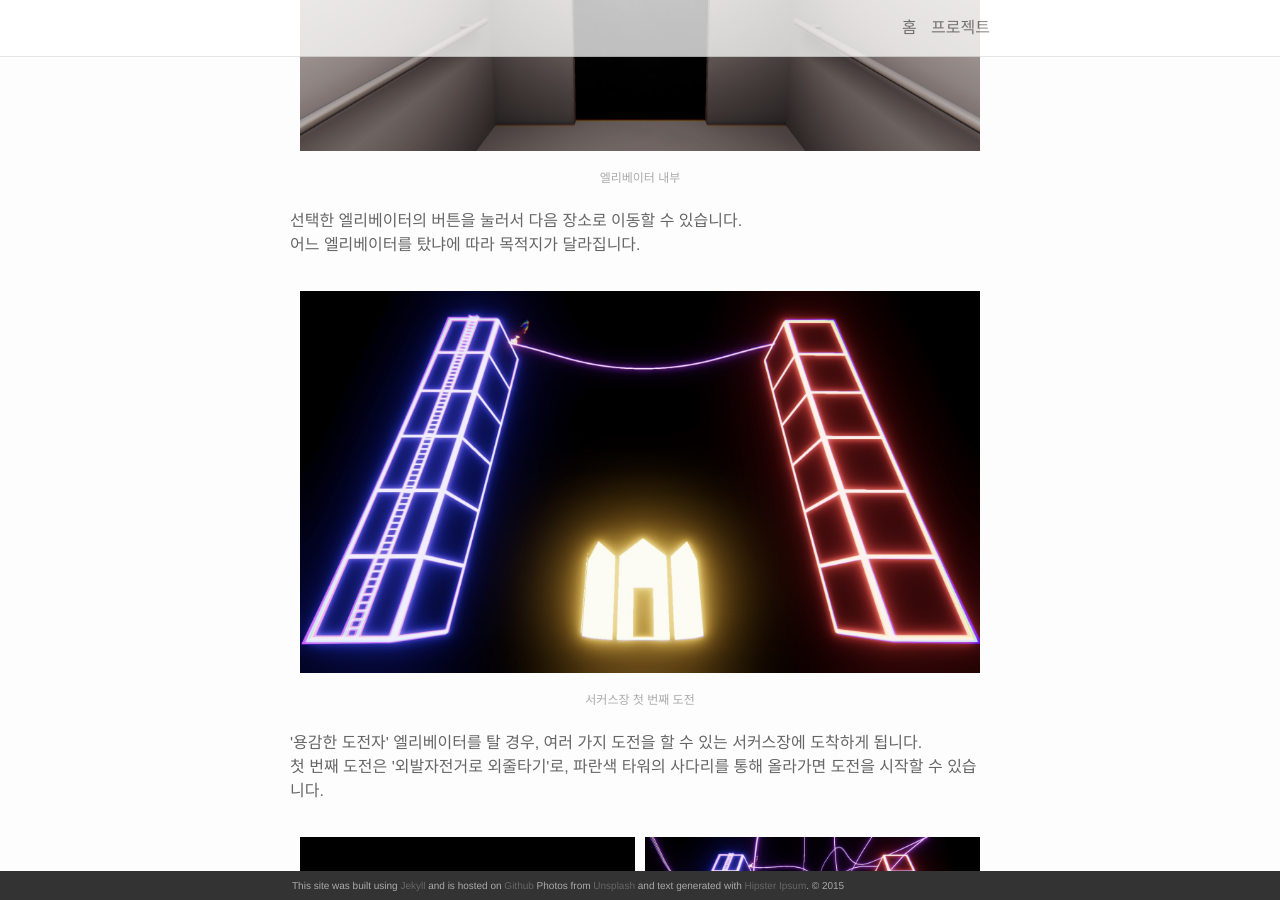
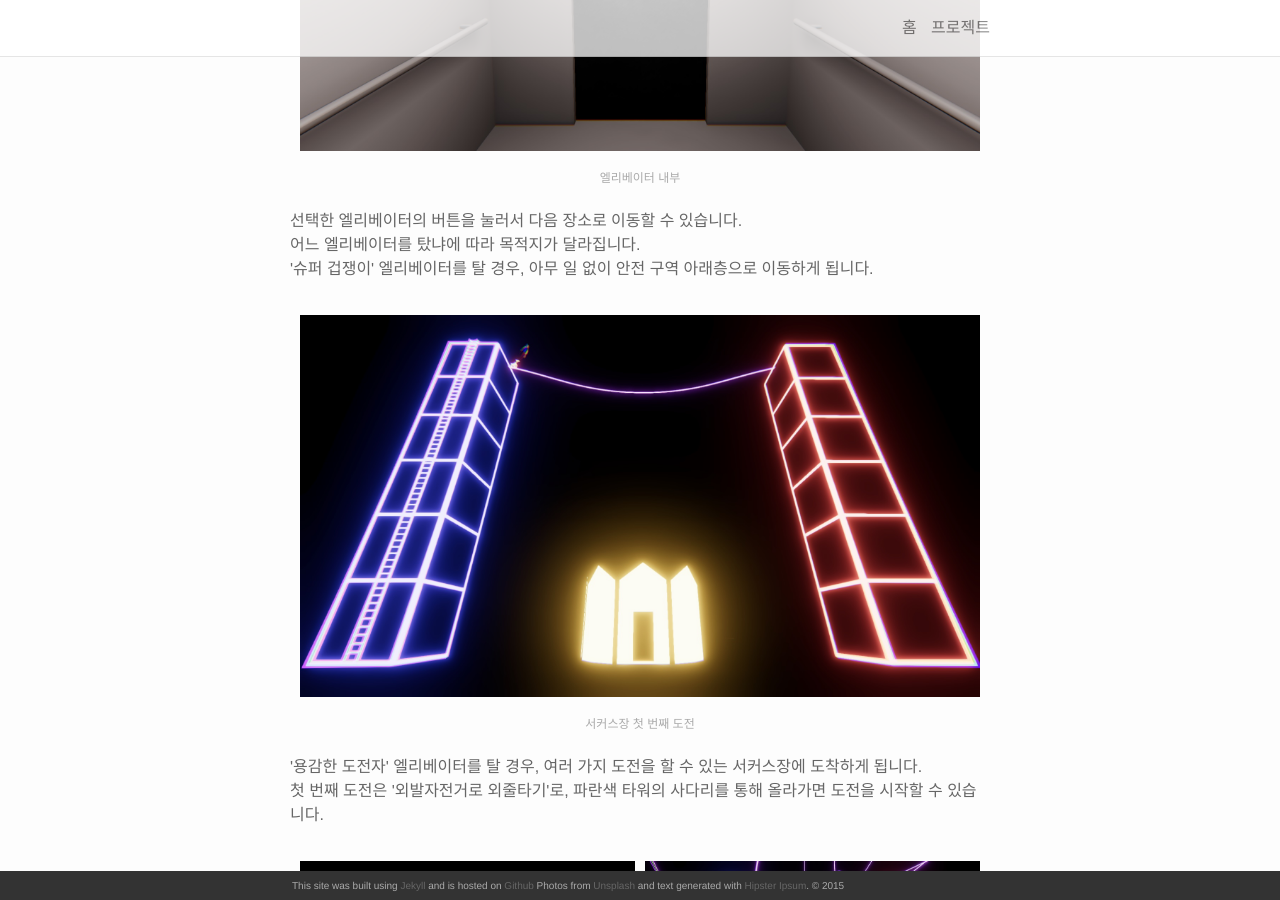
Before and after one commit to zazangkjw/zazangkjw.github.io, a Jekyll site: the page built from _portfolio/1_project.markdown, in a window 1280 px wide and 900 px high, scrolled down 8610 px. Built offline with Jekyll 4.4.1, drawn with Linux system fonts in a browser that asks for light colours; nearby versions of some CDN libraries.

Commit message:
제출11

```diff
--- a/_portfolio/1_project.markdown
+++ b/_portfolio/1_project.markdown
@@ -195,7 +195,8 @@ img: /img/capstone/dog.jpg
 </div><br><br>
 
 선택한 엘리베이터의 버튼을 눌러서 다음 장소로 이동할 수 있습니다.<br>
-어느 엘리베이터를 탔냐에 따라 목적지가 달라집니다.<br><br>
+어느 엘리베이터를 탔냐에 따라 목적지가 달라집니다.<br>
+'슈퍼 겁쟁이' 엘리베이터를 탈 경우, 아무 일 없이 안전 구역 아래층으로 이동하게 됩니다.<br><br>
 
 <div class="img_row">
 	<img class="col three" src="{{ site.baseurl }}/img/capstone/challenge1.jpg" alt="" title="example image"/>
```
